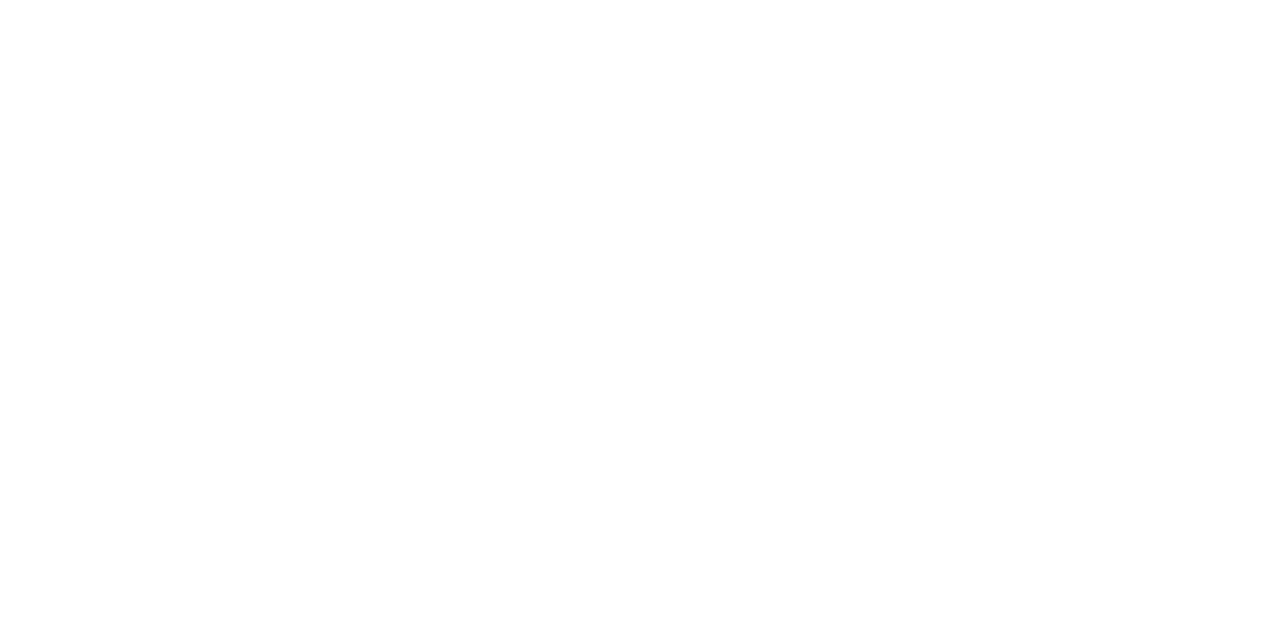
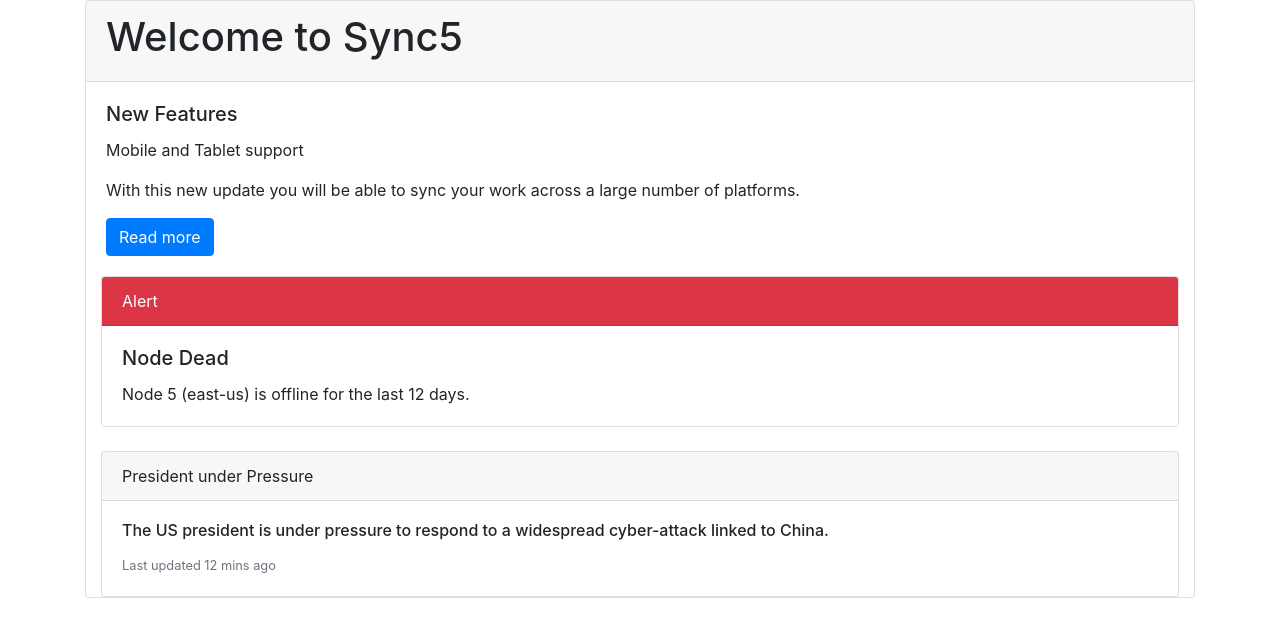
Before and after one commit to acciojob/bootstrap-card-Harshita222, a website: page main.html in a window 1280 px wide. Drawn offline with nearby package versions, Linux system fonts and the light colour scheme.

Commit message:
created a submission

```diff
--- a/main.html
+++ b/main.html
@@ -4,10 +4,60 @@
 
 <head>
 	<link rel="stylesheet" href="styles.css">
+	  <link rel="stylesheet" href="https://stackpath.bootstrapcdn.com/bootstrap/4.5.2/css/bootstrap.min.css">
+
 </head>
 
 <body>
 	<!-- the entire body must be written by student -->
+	<div class="container">
+    <div class="card-deck">
+
+      <!-- Card 1 -->
+      <div class="card">
+        <div class="card-header ">
+          <h1>Welcome to Sync5</h1>
+        </div>
+        <div class="card-body">
+          <h5 class="card-title">New Features</h5>
+          <p class="card-text">Mobile and Tablet support</p>
+          <p class="card-text">With this new update you will be able to sync your work across a large number of platforms.</p>
+          <a href="#" class="btn btn-primary">Read more</a>
+        </div>
+      <!-- </div> -->
+
+      <!-- Card 2 -->
+      <div class="card">
+        <div class="card-header bg-danger text-white">
+          Alert
+        </div>
+        <div class="card-body">
+          <h5 class="card-title">Node Dead</h5>
+          <p class="card-text">Node 5 (east-us) is offline for the last 12 days.</p>
+          <!-- <p class="card-text"><small class="text-muted">Last updated 12 mins ago</small></p> -->
+        </div>
+      <!-- </div> -->
+
+    </div> <!-- end of card-deck -->
+
+    <!-- Card 3 -->
+    <div class="card mt-4">
+		<!-- <img src="https://storage.googleapis.com/acciojob-open-file-collections/49d3ed5d-15df-49ba-8c0a-70b454b5e3d1_Screenshot%202023-08-08%20at%203.46.43%20AM.png"> -->
+      <div class="card-header ">
+        President under Pressure
+      </div>
+      <div class="card-body">
+        <h6 class="card-title">The US president is under pressure to respond to a widespread cyber-attack linked to China.</h6>
+        <p class="card-text"><small class="text-muted">Last updated 12 mins ago</small></p>
+      </div>
+    </div>
+
+  </div> <!-- end of container -->
+
+  <script src="https://code.jquery.com/jquery-3.5.1.slim.min.js"></script>
+  <script src="https://cdn.jsdelivr.net/npm/popper.js@1.16.1/dist/umd/popper.min.js"></script>
+  <script src="https://stackpath.bootstrapcdn.com/bootstrap/4.5.2/js/bootstrap.min.js"></script>
+
     <script type="text/javascript" src="./script.js">
 </script>
 
```
